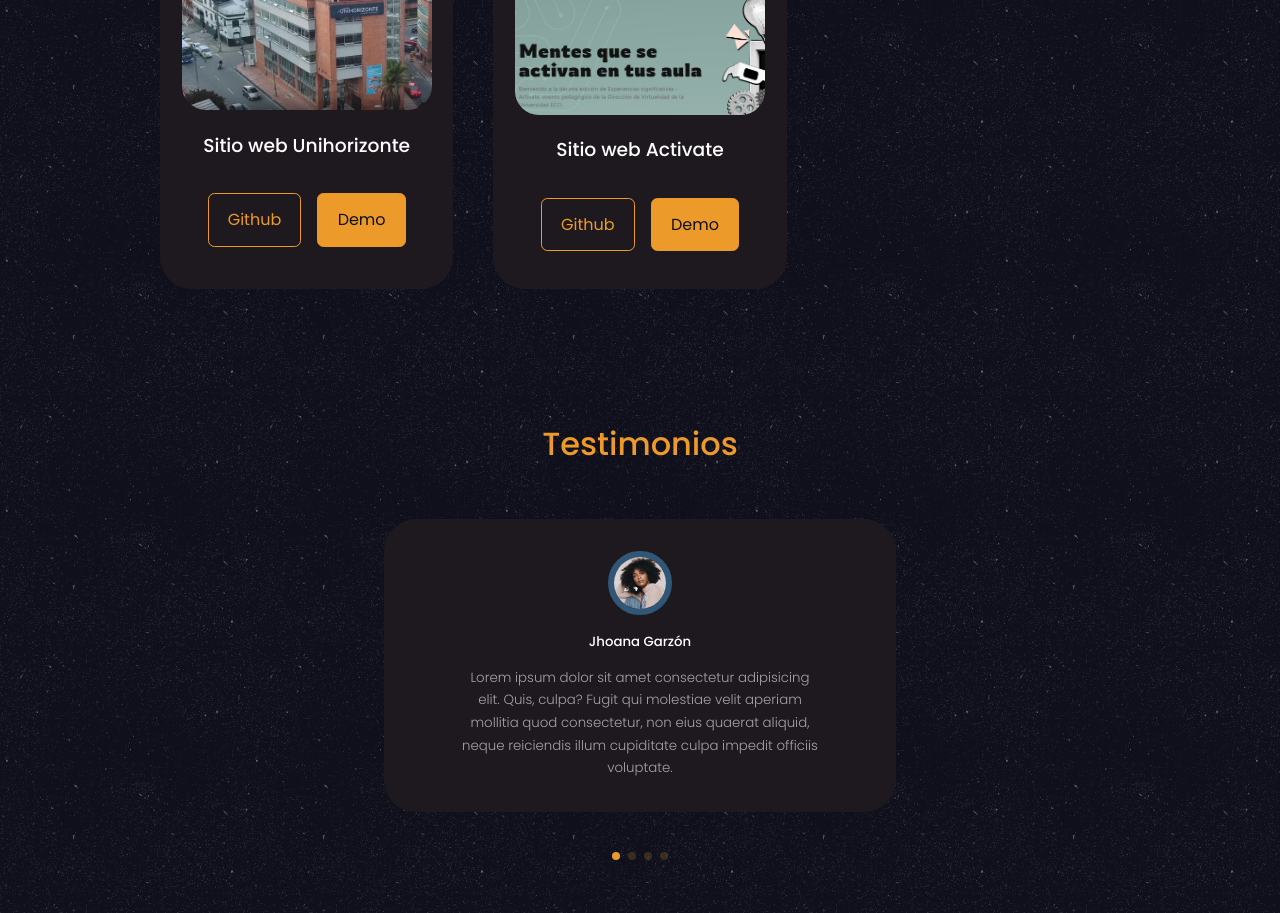
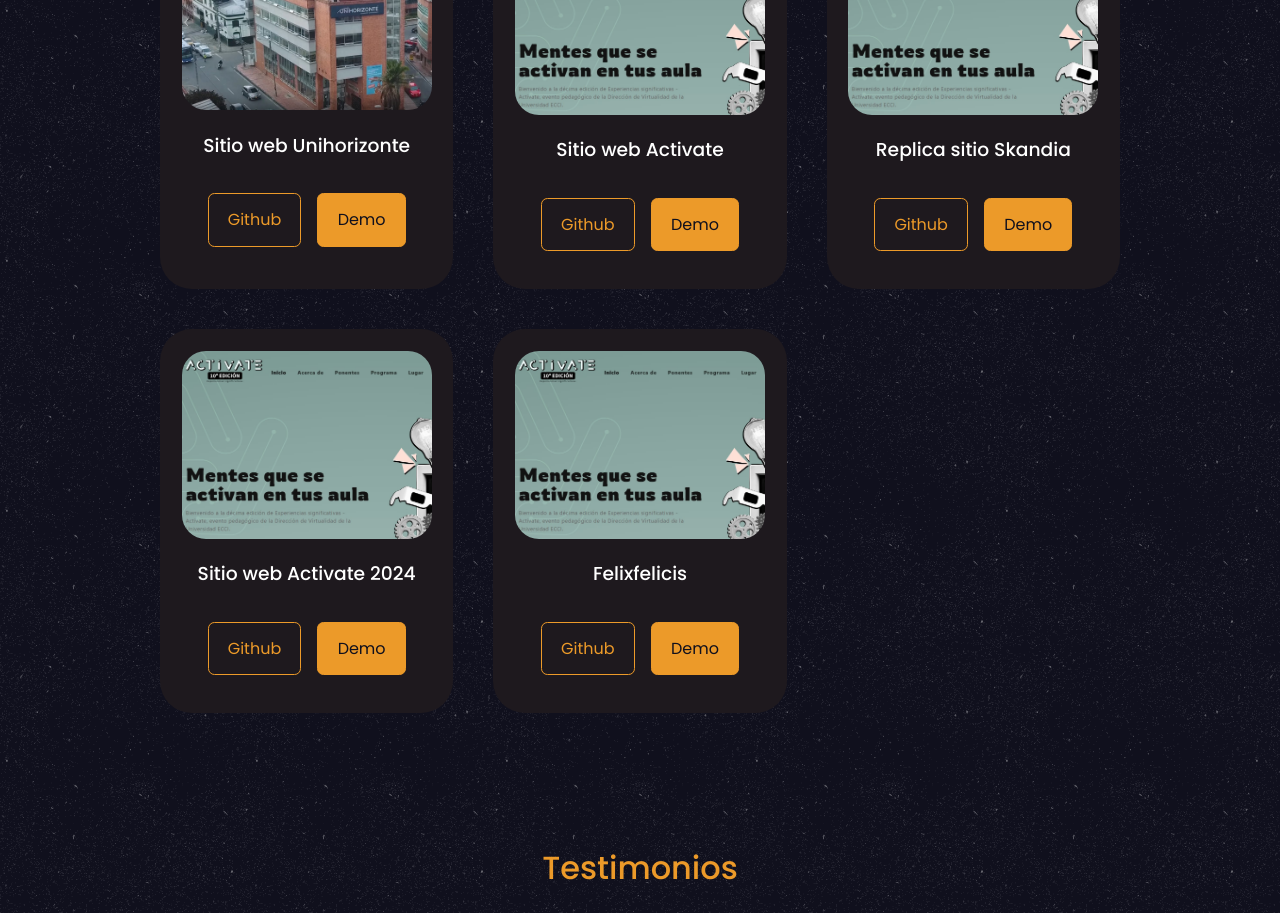
Before and after one commit to marcomps4/Portafolio-MarcoVelandia, a React (Create React App) app: page / in a window 1280 px wide. Shown: the part 2780-3693 px from the top of the page. Built offline with nearby package versions, Linux system fonts and the light colour scheme.

Commit message:
Update Portafolio.jsx
actualizado portafolio

```diff
--- a/src/components/portafolio/Portafolio.jsx
+++ b/src/components/portafolio/Portafolio.jsx
@@ -19,6 +19,27 @@ const Portafolio = () => {
       title: 'Sitio web Activate',
       github: 'https://github.com/marcomps4/Activate.git',
       demo: 'https://activate-theta.vercel.app/'
+    },
+    {
+      id: 3,
+      image: Img2,
+      title: 'Replica sitio Skandia',
+      github: 'https://github.com/marcomps4/skandia.git',
+      demo: 'https://skandia.vercel.app/'
+    },
+    {
+      id: 4,
+      image: Img2,
+      title: 'Sitio web Activate 2024',
+      github: 'https://github.com/marcomps4/activate2024.git',
+      demo: 'https://activate2024.vercel.app/'
+    },
+    {
+      id: 4,
+      image: Img2,
+      title: 'Felixfelicis',
+      github: 'https://github.com/marcomps4/felixfelicis.git',
+      demo: 'https://felixfelicis.vercel.app/'
     },
   ]
   return (
```
